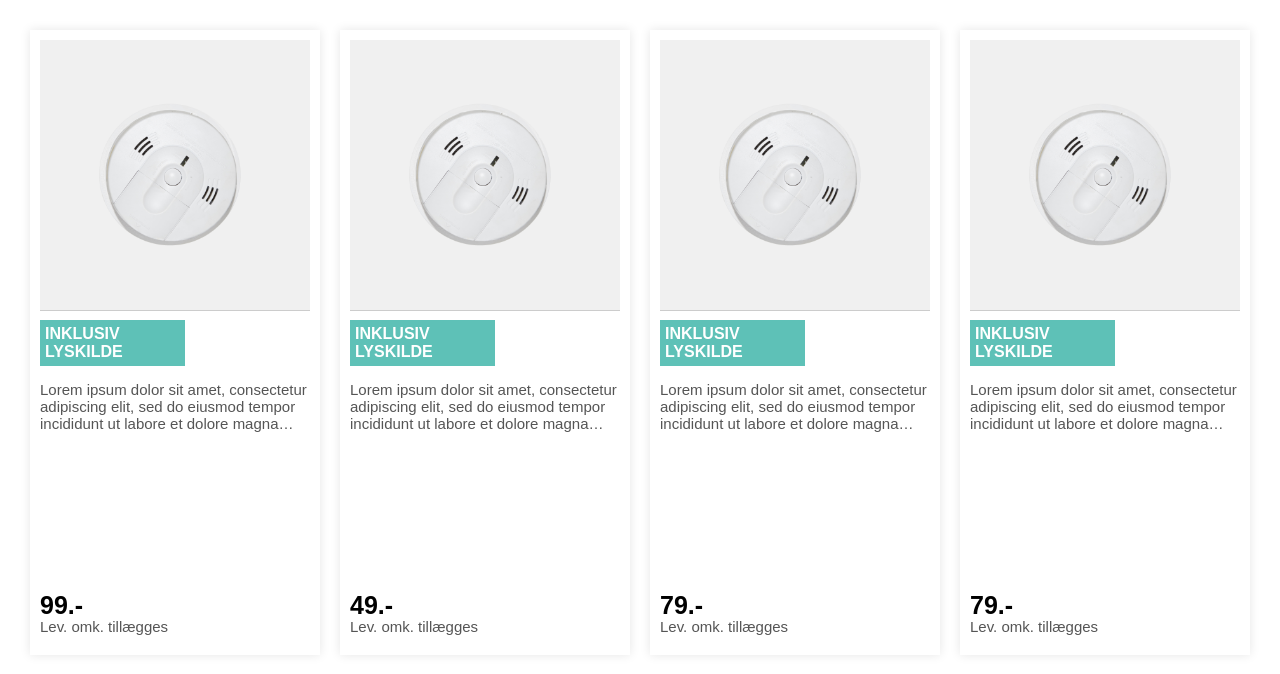
After one commit to SebastianThomsen/Hjemmeside, a PHP site: page /app/frontend/pages/salg.php in a window 1280 px wide. The commit adds this page. Shown: the top 674 px of the page. Run offline with PHP 8.4, Linux system fonts and the light colour scheme.

Commit message:
Salgs side på begyndt

```diff
--- a/app/frontend/includes/navbar.php
+++ b/app/frontend/includes/navbar.php
@@ -39,7 +39,7 @@
             <a class="nav-link" href="forum.php">Tilbud</a>
           </li>
           <li class="nav-item">
-            <a class="nav-link" href="forum.php">El-artikler</a>
+            <a class="nav-link" href="app/frontend/pages/salg.php">El-artikler</a>
           </li>
           <li class="nav-item">
             <a class="nav-link" href="forum.php">Omkring os</a>
@@ -59,7 +59,7 @@
         <button class="toggle-cart my-2 my-sm-0">
           <img src="shopping-bag.png" alt="Shopping Cart" width="23" height="23">
         </button>
-        <?php if ($user->isLoggedIn()) : ?>
+        <?php if (isset($user) && $user->isLoggedIn()) : ?>
           <ul class="navbar-nav ml-auto">
             <li class="nav-item">
               <a class="nav-link" href="profile.php">
--- /dev/null
+++ b/app/frontend/pages/salg.php
@@ -0,0 +1,65 @@
+<!DOCTYPE html>
+<html lang="en">
+<head>
+    <meta charset="UTF-8">
+    <meta name="viewport" content="width=device-width, initial-scale=1.0">
+    <link rel="stylesheet" type="text/css" href="salgstyles.css">
+</head>
+<body>
+<div class="container">
+
+    <?php
+    // Array med produkter
+    $products = [
+        [
+            'name' => 'Produkt 1',
+            'image' => 'placeholder.jpg',
+            'description' => 'Lorem ipsum dolor sit amet, consectetur
+            adipiscing elit, sed do eiusmod tempor incididunt
+            ut labore et dolore magna aliqua.',
+            'price' => 99
+        ],
+        [
+            'name' => 'Produkt 2',
+            'image' => 'placeholder.jpg',
+            'description' => 'Lorem ipsum dolor sit amet, consectetur
+            adipiscing elit, sed do eiusmod tempor incididunt
+            ut labore et dolore magna aliqua.Lorem ipsum dolor sit amet, consectetur
+            adipiscing elit, sed do eiusmod tempor incididunt
+            ut labore et dolore magna aliqua.',
+            'price' => 49
+        ],
+        [
+            'name' => 'Produkt 3',
+            'image' => 'placeholder.jpg',
+            'description' => 'Lorem ipsum dolor sit amet, consectetur
+            adipiscing elit, sed do eiusmod tempor incididunt
+            ut labore et dolore magna aliqua.Lorem ipsum dolor sit amet, consectetur
+            adipiscing elit, sed do eiusmod tempor incididunt',
+            'price' => 79
+        ],
+        [
+            'name' => 'Produkt 4',
+            'image' => 'placeholder.jpg',
+            'description' => 'Lorem ipsum dolor sit amet, consectetur
+            adipiscing elit, sed do eiusmod tempor incididunt
+            ut labore et dolore magna aliqua.',
+            'price' => 79
+        ]
+    ];
+
+    // Loop gennem produkter og generer HTML
+    foreach ($products as $product) {
+        echo '<div class="product">';
+        echo '<img src="' . $product['image'] . '" alt="' . $product['name'] . '">';
+        echo '<div class="info-box">INKLUSIV LYSKILDE</div>';
+        echo '<p>' . $product['description'] . '</p>';
+        echo '<strong>' . $product['price'] . '.-</strong>';
+        echo '<p>Lev. omk. tillægges</p>';
+        echo '</div>';
+    }
+    ?>
+</div>
+
+</body>
+</html>
--- /dev/null
+++ b/app/frontend/pages/salgstyles.css
@@ -0,0 +1,64 @@
+body {
+    font-family: Arial, sans-serif;
+    margin: 0;
+    padding: 0;
+}
+
+.container {
+    display: flex;
+    flex-wrap: wrap;
+    justify-content: space-around;
+    margin: 20px;
+}
+
+.product {
+    box-shadow: 0 0 10px rgba(0, 0, 0, 0.1);
+    margin: 10px;
+    padding: 10px;
+    text-align: left; /* Ændret til venstre-justering */
+    width: calc(25% - 20px); /* Ændret bredden til at være 25% minus marginen */
+    height: 625px;
+    box-sizing: border-box; /* Sørger for, at padding ikke påvirker elementets bredde */
+    position: relative; /* Tilføjet relativ position for at håndtere absolute positionering af tekst og pris */
+}
+
+.product img {
+    max-width: 100%;
+    height: auto;
+    border-bottom: 1px solid #ccc;
+}
+
+.info-box {
+    background-color: #5EC1B7;
+    color: #fff;
+    padding: 5px;
+    margin: 5px 0;
+    width: 50%; /* Ændret bredden til 100% */
+    font-weight: bold;
+    margin-bottom: 15px;
+}
+
+.product p {
+    text-align: left; /* Ændret til venstre-justering */
+    color: #555555;
+    font-size: 15px;
+    margin-bottom: 10px;
+    overflow: hidden;
+    text-overflow: ellipsis;
+    display: -webkit-box;
+    -webkit-line-clamp: 3; /* Antallet af linjer, før ellipsis vises */
+    -webkit-box-orient: vertical;
+}
+
+.product strong {
+    text-align: left; /* Ændret til venstre-justering */
+    color: black;
+    font-size: 25px;
+    position: absolute;
+    bottom: 35px; /* Afstand fra bunden af produktet */
+}
+
+.product p:last-child {
+    position: absolute;
+    bottom: 10px;
+}
--- a/index.php
+++ b/index.php
@@ -3,4 +3,5 @@
 <?php require_once FRONTEND_INCLUDE . 'navbar.php'; ?>
 <?php require_once FRONTEND_INCLUDE . 'messages.php'; ?>
 <?php require_once FRONTEND_PAGE . 'home.php'; ?>
+<?php require_once FRONTEND_PAGE . 'salg.php'; ?>
 <?php require_once FRONTEND_INCLUDE . 'footer.php'; ?>
```
Also changed, not shown: app/frontend/pages/placeholder.jpg (added).
